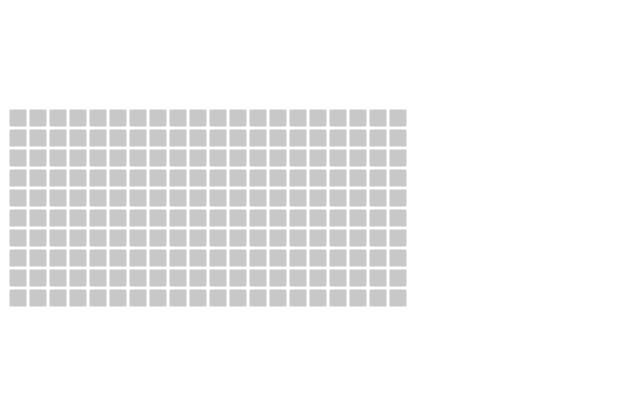
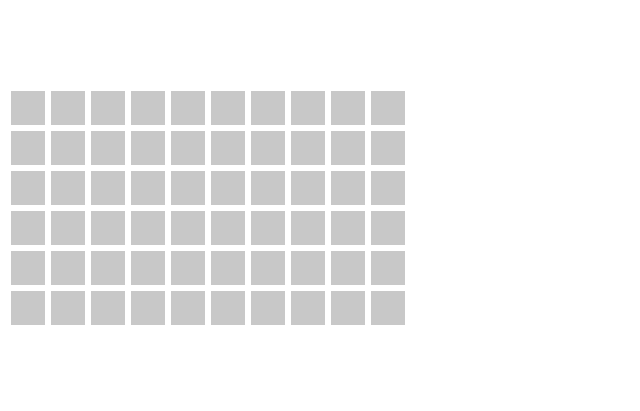
Before and after one commit to zacharypetersen1/Nathair, a plain HTML site: page index.html in a window 1280 px wide. Shown: the whole page, without its empty margins (0-640 px from the left). Drawn offline with Linux system fonts and the light colour scheme.

Commit message:
Implimented level class

```diff
--- a/GameFrame.js
+++ b/GameFrame.js
@@ -2,5 +2,7 @@
 //They are stored in a stack so that the history of the game can be rewinded
 
 function GameFrame() {
-
+	this.forTimeDir;
+	this.backTimeDir;
+	this.gameState;
 }
--- /dev/null
+++ b/Level.js
@@ -0,0 +1,32 @@
+//Contains functions for storing and loading levels
+
+var levels = [];
+
+//Level class
+function Level() {
+    this.lvlCountW;
+    this.lvlCountH;
+    this.initialSnake = [];
+    this.initialDir;
+}
+
+
+//Creates series of levels and stores them in array
+function storeLevels() {
+    levels[0] = new Level();
+    levels[0].lvlCountW = 10;
+    levels[0].lvlCountH = 6;
+    levels[0].initialSnake = [[4,3], [3,3], [2,3]];
+    levels[0].initialDir = 0;
+}
+
+
+//Loads values stored in level based on given index
+function loadLevel(index) {
+    cellCountW = levels[index].lvlCountW;
+    cellCountH = levels[index].lvlCountH;
+    snake = levels[index].initialSnake.splice();
+    dir = levels[index].initialDir;
+
+    //Will need to create initial GameFrame here:
+}
--- a/Main.js
+++ b/Main.js
@@ -8,6 +8,7 @@ var ctx;
 var pastTime, curTime, deltaTime;   //store time at which each frame is called
 var updAfter = 1000, sinceLastUpd;  //time increment for update and time since last update
 var drawTime, drawInterval = 2000, drawScalar; //used for pulsing draw effects
+var currentLvl = 0;
 
 //Sets up canvas for the game
 function initDocument() {
@@ -22,6 +23,9 @@ function initDocument() {
 	canvWidth = canvas.width();
 	canvHeight = canvas.height();
 
+	//initialize the level array
+	storeLevels();
+
 	//initialize the game
 	initGame();
 }
@@ -30,10 +34,15 @@ function initDocument() {
 //Initializes game
 function initGame(){
 
+    //load current level
+    loadLevel(currentLvl);
+
     //draw background
     updGridDimension();
     drawBG();
     drawGrid();
+
+    //set up snake state
 
     //Initialize loop
     pastTime = Date.now();
@@ -43,6 +52,7 @@ function initGame(){
 }
 
 function gameLoop() {
+
     //get delta time
     curTime = Date.now();
     deltaTime = curTime - pastTime;
@@ -65,10 +75,6 @@ function gameLoop() {
     pastTime = curTime;
 }
 
-function update() {
-
-}
-
 function draw() {
     //draw background
     drawBG();
--- a/ResOptimizer.js
+++ b/ResOptimizer.js
@@ -3,7 +3,7 @@
 
 //used to create playing grid
 var gridX, gridY;           //origin of grid
-var cellCountW = 20, cellCountH = 10; //number of cells wide and high
+var cellCountW, cellCountH; //number of cells wide and high
 var cellSize;               //size of each cell
 var gridWidth, gridHeight;  //total size of grid
 var gridLnSize;             //size of grid lines
--- /dev/null
+++ b/Update.js
@@ -0,0 +1,9 @@
+//Contains update function
+
+var gameFrames = [];
+var snake;              //stores position of snake
+var dir;                //current direction of snake's forward-time movement
+
+function update() {
+
+}
--- a/index.html
+++ b/index.html
@@ -5,9 +5,11 @@
         <title>Snake</title>
         <script src="jquery-1.11.2.js"></script>
         <script src="Main.js"></script>
+        <script src="Update.js"></script>
         <script src="Draw.js"></script>
         <script src="GameFrame.js"></script>
         <script src="ResOptimizer.js"></script>
+        <script src="Level.js"></script>
     </head>
     <body>
         <canvas width="400" height="400" id="canvas"></canvas>
```
